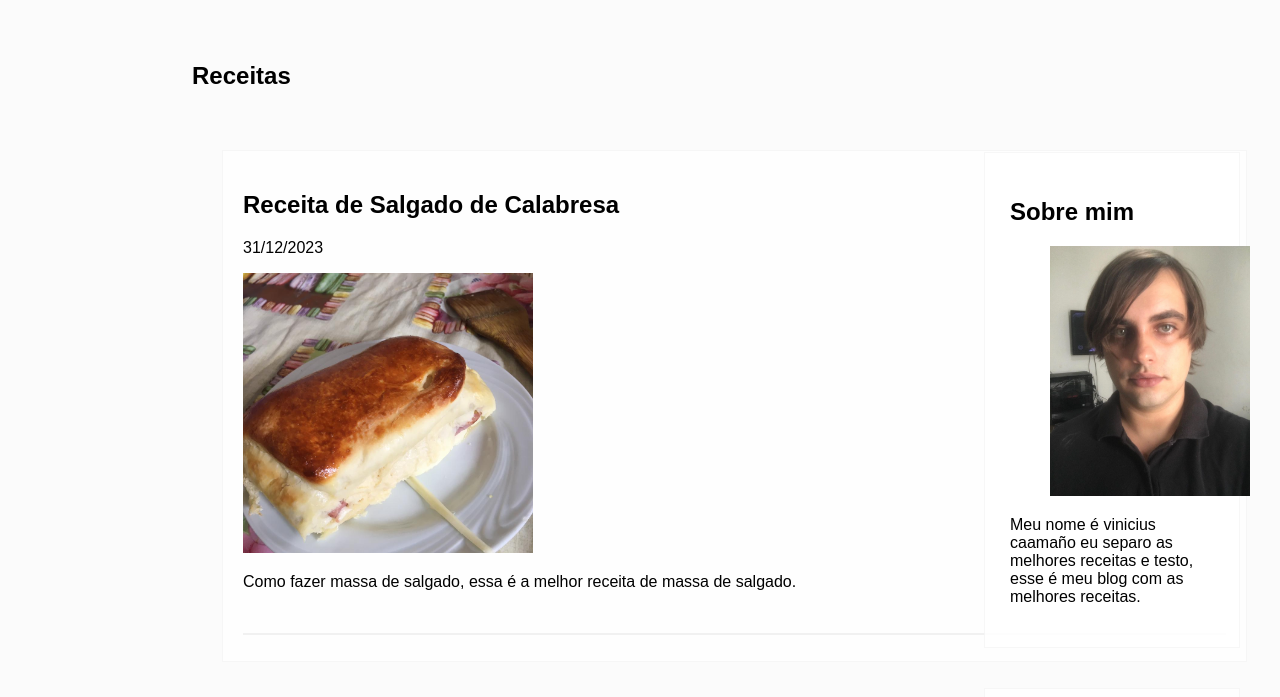
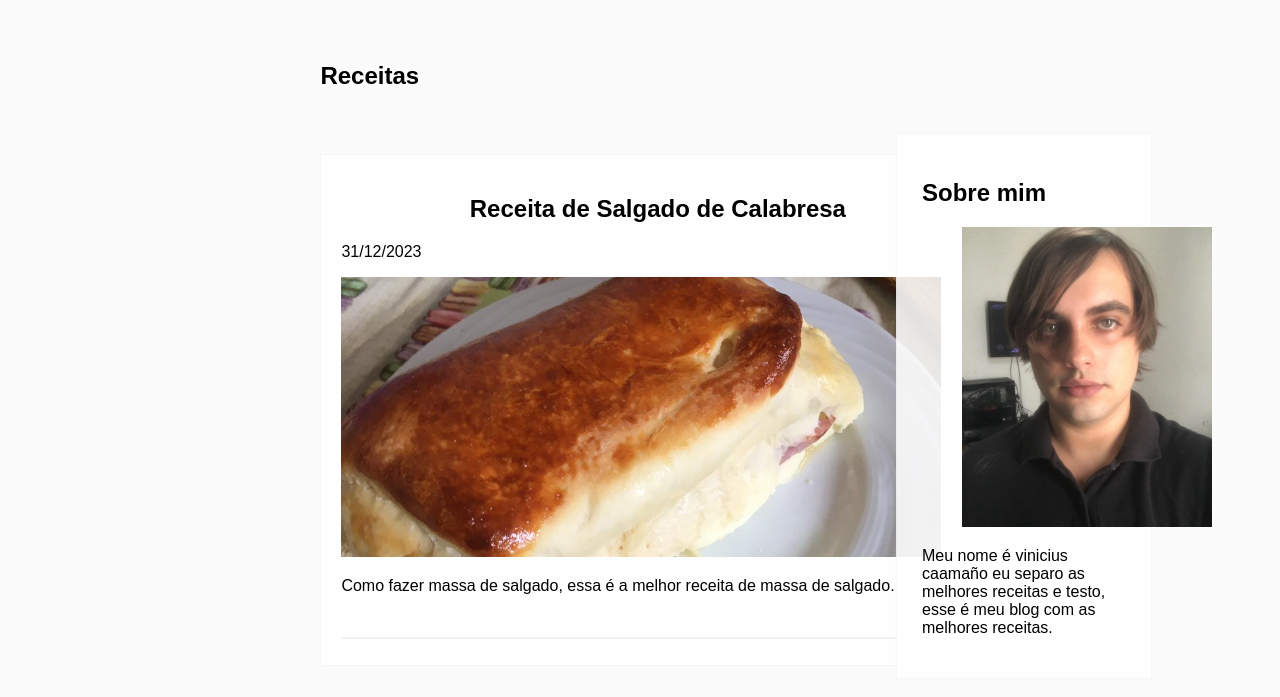
Before and after one commit to minhareceita/minhareceita.github.io, a plain HTML site: page index.html in a window 1280 px wide. Shown: the part 103-800 px from the top of the page. Drawn offline with Linux system fonts and the light colour scheme; a web font is replaced by a local one.

Commit message:
Add files via upload

```diff
--- a/index.html
+++ b/index.html
@@ -90,7 +90,7 @@ eu separo as melhores receitas e testo,
 <div class="contr">
     <h2>Me segue nas redes </h2>
 
-    <p>@vinicius.caamano</p>
+    <p>@viniciushac_</p>
 
     </div>
 
--- a/style.css
+++ b/style.css
@@ -33,23 +33,28 @@ margin-left: 15%;
 }
 
 .contelef{
-    width: 150%;
+    width: 100%;
     height: 470px;
     background-color: rgba(255, 255, 255, 0.87);
 border: solid 1px rgba(128, 128, 128, 0.068);
+box-shadow: 0px 0px 1px 0px rgba(128, 128, 128, 0.034);
     padding: 20px;
-margin: 60px 30px;
-
+margin-top: 10%;
+margin-left: 20%;
 }
 
 .contleft img{
-    width: 290px;
+    width: 600px;
     height: 280px;
     object-fit: cover;
 
 
+
 }
 
+.contleft h2{
+    margin-left: 20%;
+}
 
 .contright{
     width: 20%;
@@ -57,7 +62,8 @@ margin: 60px 30px;
 right: 0px;
 top: 145px;
 
-margin: 70px 40px;
+margin-top: 4% ;
+margin-right: 10%;
     height: 500px;
 
 }
@@ -65,20 +71,21 @@ margin: 70px 40px;
 .contr{
     background-color: rgba(255, 255, 255, 0.87);
     border: solid 1px rgba(128, 128, 128, 0.068);
+    box-shadow: 0px 0px 1px 0px rgba(128, 128, 128, 0.034);
   margin-top: 40px;
     padding: 25px;
 }
 
 #imgeu img{
-   width: 200px;
-    height: 250px;
+   width: 250px;
+    height: 300px;
     margin-left: 40px;
     object-fit: cover;
 }
 
 .rec img{
     width: 250px;
-    height: 200px;
+    height: 250px;
     padding-left: 20px;
     object-fit: cover;
 }
```
